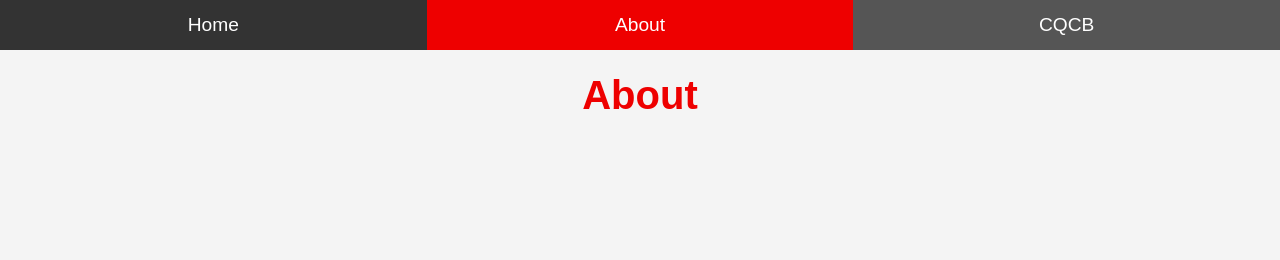
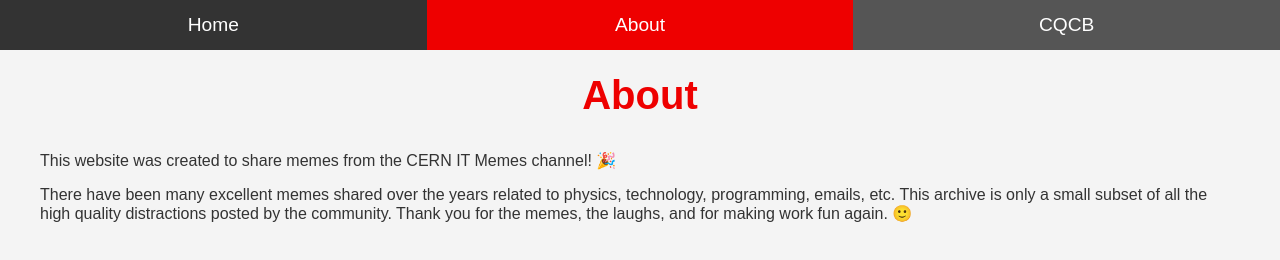
Before and after one commit to caleb-james-smith/cern-it-memes-website, a plain HTML site: page about.html in a window 1280 px wide. Drawn offline with Linux system fonts and the light colour scheme.

Commit message:
Add text to the About and CQCB pages.

```diff
--- a/about.html
+++ b/about.html
@@ -20,8 +20,15 @@
     <main class="content">
       <section class="centered-text">
         <h1>About</h1>
-        <!-- <p>Welcome to <a href="https://cern-it-memes.com/" target="_self">cern-it-memes.com</a>! 🙃</p> -->
       </section>
+      <p>
+        This website was created to share memes from the CERN IT Memes channel! 🎉
+      </p>
+      <p>
+        There have been many excellent memes shared over the years related to physics, technology, programming, emails, etc.
+        This archive is only a small subset of all the high quality distractions posted by the community.
+        Thank you for the memes, the laughs, and for making work fun again. 🙂
+      </p>
     </main>
 
     <script src="script.js"></script>
```
Also changed, not shown: cqcb.html (+1 -1 lines).
